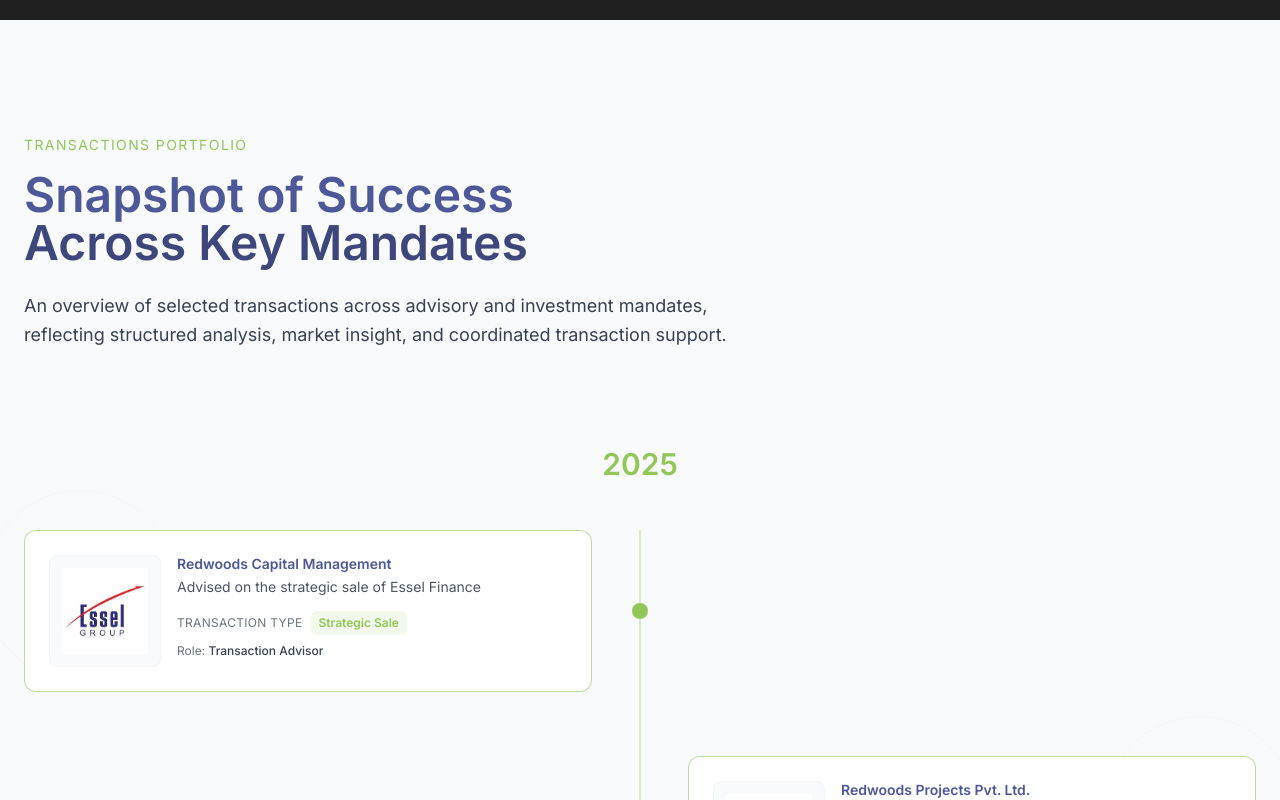
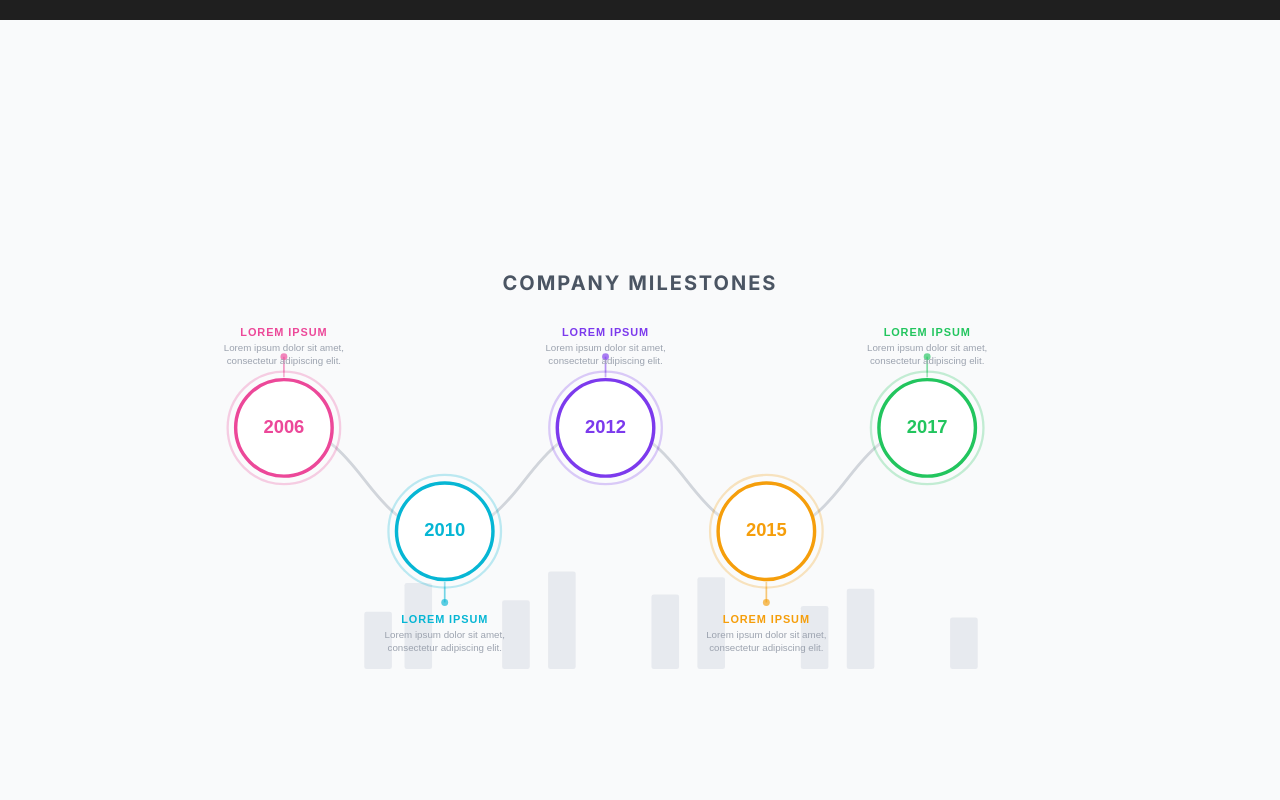
Before and after one commit to atharvak2004/redwoods, a React (Vite) app: page /transaction in a window 1280 px wide. Shown: the part 700-1500 px from the top of the page. Built offline with nearby package versions, Linux system fonts and the light colour scheme; grey boxes are pictures that could not be loaded.

Commit message:
added tracnsaction page UI

```diff
--- /dev/null
+++ b/src/components/transaction/HorizontalTimeline.jsx
@@ -0,0 +1,173 @@
+import { useState } from "react";
+
+const timelineData = [
+  {
+    year: "2006",
+    color: "#ec4899",
+    position: "top",
+    title: "LOREM IPSUM",
+    desc: "Lorem ipsum dolor sit amet, consectetur adipiscing elit.",
+  },
+  {
+    year: "2010",
+    color: "#06b6d4",
+    position: "bottom",
+    title: "LOREM IPSUM",
+    desc: "Lorem ipsum dolor sit amet, consectetur adipiscing elit.",
+  },
+  {
+    year: "2012",
+    color: "#7c3aed",
+    position: "top",
+    title: "LOREM IPSUM",
+    desc: "Lorem ipsum dolor sit amet, consectetur adipiscing elit.",
+  },
+  {
+    year: "2015",
+    color: "#f59e0b",
+    position: "bottom",
+    title: "LOREM IPSUM",
+    desc: "Lorem ipsum dolor sit amet, consectetur adipiscing elit.",
+  },
+  {
+    year: "2017",
+    color: "#22c55e",
+    position: "top",
+    title: "LOREM IPSUM",
+    desc: "Lorem ipsum dolor sit amet, consectetur adipiscing elit.",
+  },
+
+];
+
+const W = 780;
+const circleXs = [80, 220, 360, 500, 640];
+const topY = 100;
+const bottomY = 190;
+const circleYs = [topY, bottomY, topY, bottomY, topY];
+const R = 42;
+
+function buildWavePath() {
+  const pts = circleXs.map((x, i) => ({ x, y: circleYs[i] }));
+  let d = `M ${pts[0].x} ${pts[0].y}`;
+  for (let i = 0; i < pts.length - 1; i++) {
+    const p0 = pts[i];
+    const p1 = pts[i + 1];
+    const mx = (p0.x + p1.x) / 2;
+    d += ` C ${mx} ${p0.y}, ${mx} ${p1.y}, ${p1.x} ${p1.y}`;
+  }
+  return d;
+}
+
+export default function HorizontalTimeline() {
+  const [active, setActive] = useState(null);
+  const wavePath = buildWavePath();
+
+  return (
+    <div className="min-h-screen bg-gray-50 flex items-center justify-center p-6">
+      <div className="w-full max-w-4xl">
+        <h2 className="text-center text-xl font-bold tracking-widest text-gray-600 mb-4 uppercase">
+          Company Milestones
+        </h2>
+
+        <svg viewBox={`0 0 ${W} 420`} width="100%" xmlns="http://www.w3.org/2000/svg">
+
+          {/* Building silhouettes */}
+          {[150,185,270,310,400,440,530,570,660].map((x, i) => {
+            const hs = [50,75,60,85,65,80,55,70,45];
+            return (
+              <rect key={i} x={x} y={310 - hs[i]} width={24} height={hs[i]}
+                fill="#94a3b8" opacity="0.18" rx="2" />
+            );
+          })}
+
+          {/* Wavy connector line */}
+          <path d={wavePath} fill="none" stroke="#d1d5db" strokeWidth="2.5" strokeLinecap="round" />
+
+          {timelineData.map((item, i) => {
+            const cx = circleXs[i];
+            const cy = circleYs[i];
+            const isTop = item.position === "top";
+            const isActive = active === i;
+
+            // Small vertical pin from label to circle edge
+            const pinTopY = isTop ? cy - R - 2 : cy + R + 2;
+            const pinBotY = isTop ? cy - R - 20 : cy + R + 20;
+
+            // Label block Y anchor
+            const labelAnchor = isTop ? cy - R - 24 : cy + R + 24;
+
+            return (
+              <g key={i} onClick={() => setActive(active === i ? null : i)}
+                style={{ cursor: "pointer" }}>
+
+                {/* Vertical pin */}
+                <line x1={cx} y1={pinTopY} x2={cx} y2={pinBotY}
+                  stroke={item.color} strokeWidth="1.5" opacity="0.55" />
+                <circle cx={cx} cy={pinBotY} r="3" fill={item.color} opacity="0.65" />
+
+                {/* Outer glow ring */}
+                <circle cx={cx} cy={cy} r={R + 7} fill="white"
+                  stroke={item.color} strokeWidth="2" opacity="0.25" />
+
+                {/* Main circle */}
+                <circle cx={cx} cy={cy} r={R} fill="white"
+                  stroke={item.color} strokeWidth="3"
+                  style={{
+                    transition: "r 0.15s",
+                    transformOrigin: `${cx}px ${cy}px`,
+                    transform: isActive ? "scale(1.08)" : "scale(1)",
+                  }}
+                />
+
+                {/* Year */}
+                <text x={cx} y={cy} textAnchor="middle" dominantBaseline="middle"
+                  fill={item.color} fontSize="16" fontWeight="700" fontFamily="sans-serif">
+                  {item.year}
+                </text>
+
+                {/* Label: title + description (top items go above, bottom below) */}
+                <text x={cx} y={isTop ? labelAnchor - 14 : labelAnchor + 14}
+                  textAnchor="middle" fill={item.color}
+                  fontSize="9.5" fontWeight="700" fontFamily="sans-serif" letterSpacing="0.8">
+                  {item.title}
+                </text>
+                <text x={cx} y={isTop ? labelAnchor - 1 : labelAnchor + 27}
+                  textAnchor="middle" fill="#9ca3af" fontSize="8.5" fontFamily="sans-serif">
+                  Lorem ipsum dolor sit amet,
+                </text>
+                <text x={cx} y={isTop ? labelAnchor + 10 : labelAnchor + 38}
+                  textAnchor="middle" fill="#9ca3af" fontSize="8.5" fontFamily="sans-serif">
+                  consectetur adipiscing elit.
+                </text>
+
+                {/* Click popup */}
+                {isActive && (
+                  <g>
+                    <rect
+                      x={cx - 68} y={isTop ? cy + R + 14 : cy - R - 74}
+                      width={136} height={58} rx="8"
+                      fill="white" stroke={item.color} strokeWidth="1"
+                    />
+                    <text x={cx} y={isTop ? cy + R + 32 : cy - R - 55}
+                      textAnchor="middle" fill={item.color}
+                      fontSize="10" fontWeight="700" fontFamily="sans-serif">
+                      {item.year} · {item.title}
+                    </text>
+                    <text x={cx} y={isTop ? cy + R + 46 : cy - R - 40}
+                      textAnchor="middle" fill="#6b7280" fontSize="9" fontFamily="sans-serif">
+                      Lorem ipsum dolor sit amet,
+                    </text>
+                    <text x={cx} y={isTop ? cy + R + 58 : cy - R - 28}
+                      textAnchor="middle" fill="#6b7280" fontSize="9" fontFamily="sans-serif">
+                      consectetur adipiscing elit.
+                    </text>
+                  </g>
+                )}
+              </g>
+            );
+          })}
+        </svg>
+      </div>
+    </div>
+  );
+}
--- a/src/components/transaction/TransactionsGrid.jsx
+++ b/src/components/transaction/TransactionsGrid.jsx
@@ -1,6 +1,7 @@
 import { useState } from "react";
 import { motion, AnimatePresence } from "framer-motion";
 import { MdArrowDropDown } from "react-icons/md";
+import HorizontalTimeline from "./HorizontalTimeline";
 
 function TransactionsGrid() {
   const [activeYear, setActiveYear] = useState(null);
@@ -266,6 +267,7 @@
 
   return (
     <section className="py-28 bg-gray-50">
+      <HorizontalTimeline />
       <div className="max-w-7xl mx-auto px-6">
 
         <motion.div
```
Also changed, not shown: 1 other file (tests, documents, lock files or other folders).
